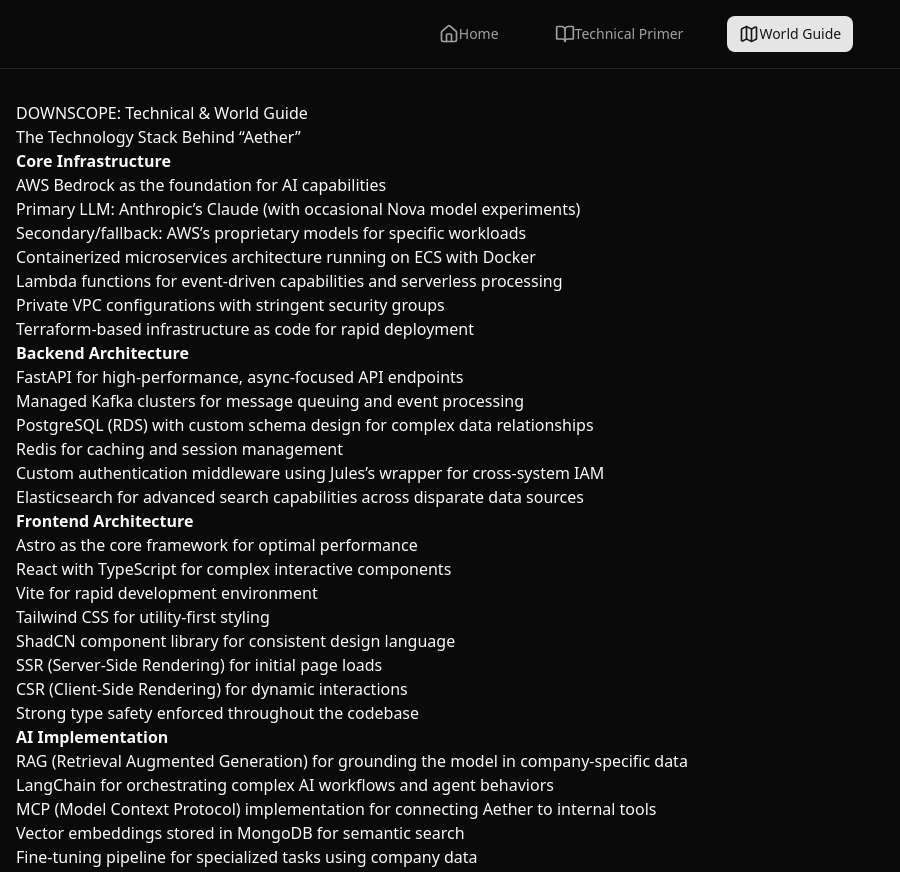
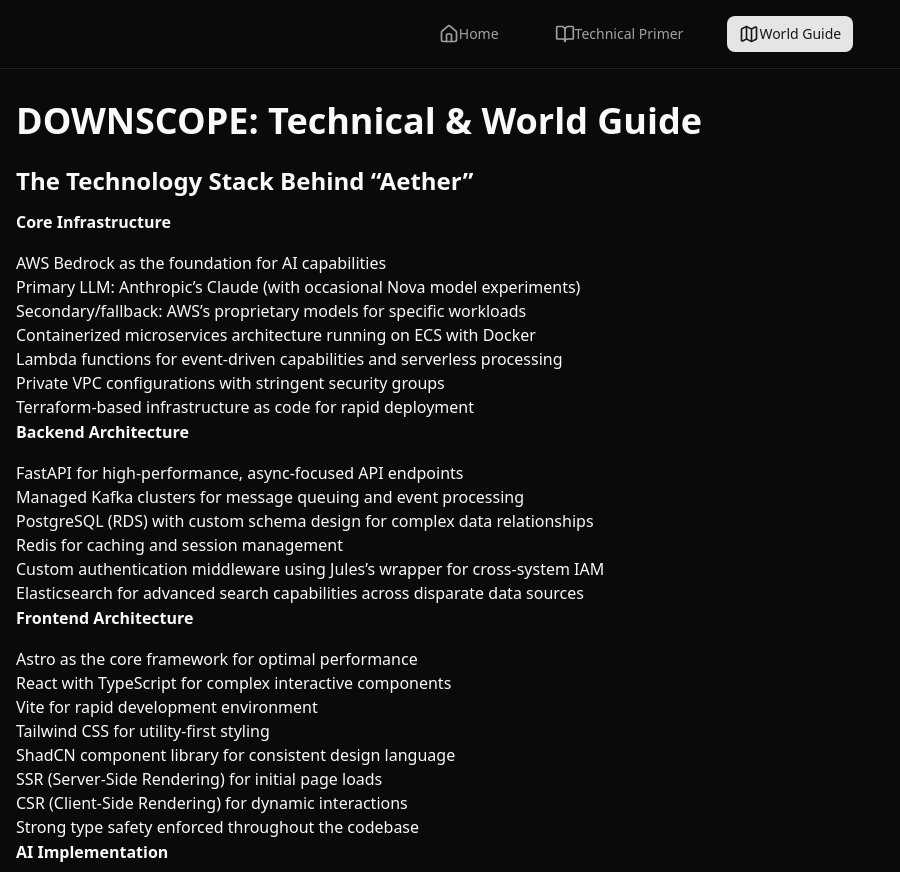
Before and after one commit to loftwah/downscope, an Astro site: page /world-guide in a window 1280 px wide. Shown: the top 872 px of the page, without its empty margins (0-900 px from the left). Built offline with nearby package versions, Linux system fonts and the light colour scheme; Astro itself is replaced by a stand-in of ours.

Commit message:
progress

```diff
--- a/src/layouts/main.astro
+++ b/src/layouts/main.astro
@@ -14,7 +14,7 @@
 	</head>
 	<body class="min-h-screen flex flex-col bg-background text-foreground">
 		<Header />
-		<main class="container mx-auto px-4 py-8 flex-grow prose dark:prose-invert max-w-none">
+		<main class="container mx-auto px-4 py-8 flex-grow max-w-none">
 			<slot />
 		</main>
 		<Footer />
--- a/src/styles/global.css
+++ b/src/styles/global.css
@@ -117,4 +117,19 @@
   body {
     @apply bg-background text-foreground;
   }
+
+  /* Basic Markdown Styling */
+  h1 {
+    @apply text-4xl font-bold mb-4;
+  }
+  h2 {
+    @apply text-2xl font-bold mb-3 mt-6;
+  }
+  p {
+    @apply mb-4 leading-relaxed;
+  }
+  strong {
+    @apply font-semibold;
+  }
+  /* Add more styles for other elements like ul, li, a, etc. as needed */
 }
```
Also changed, not shown: 1 other file.
